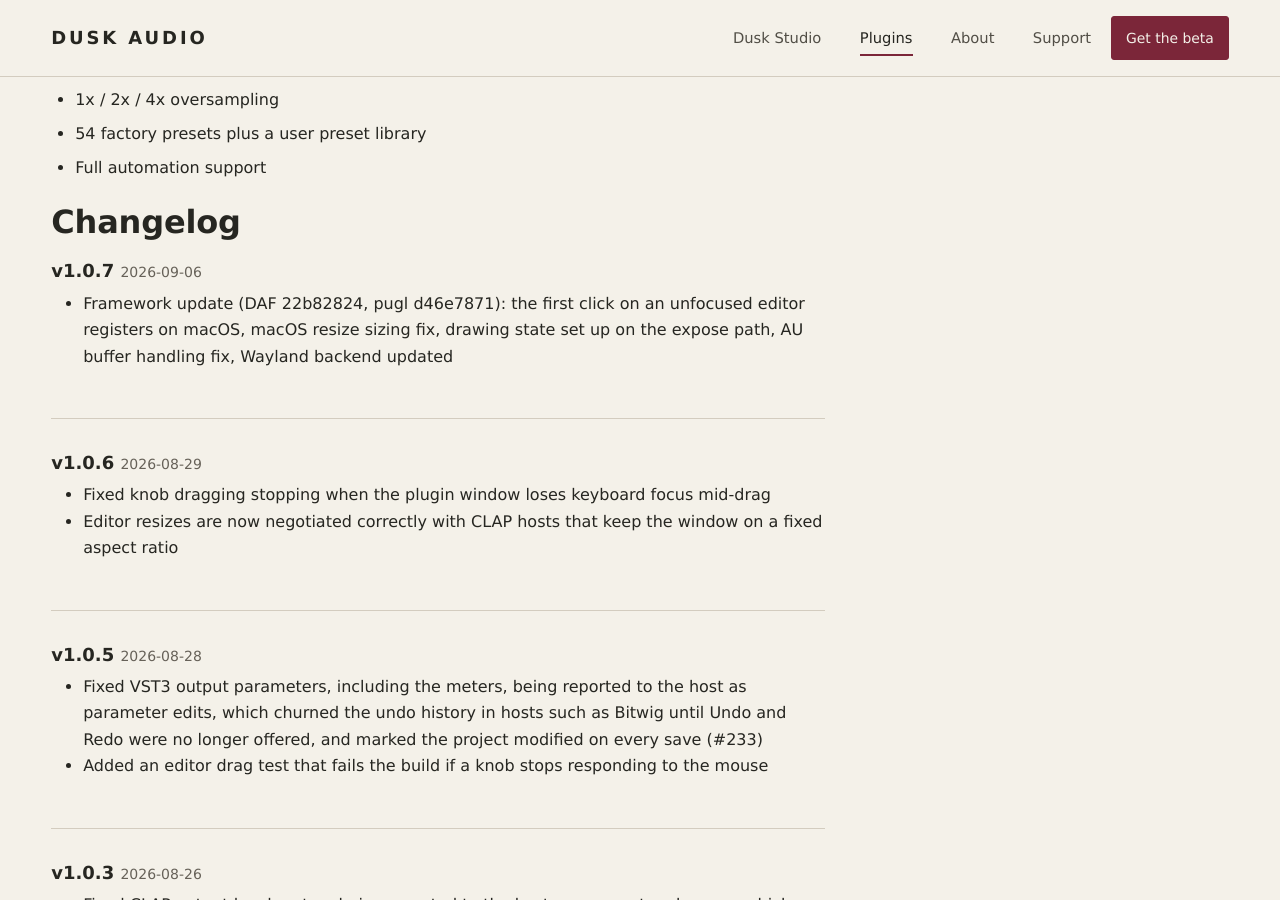
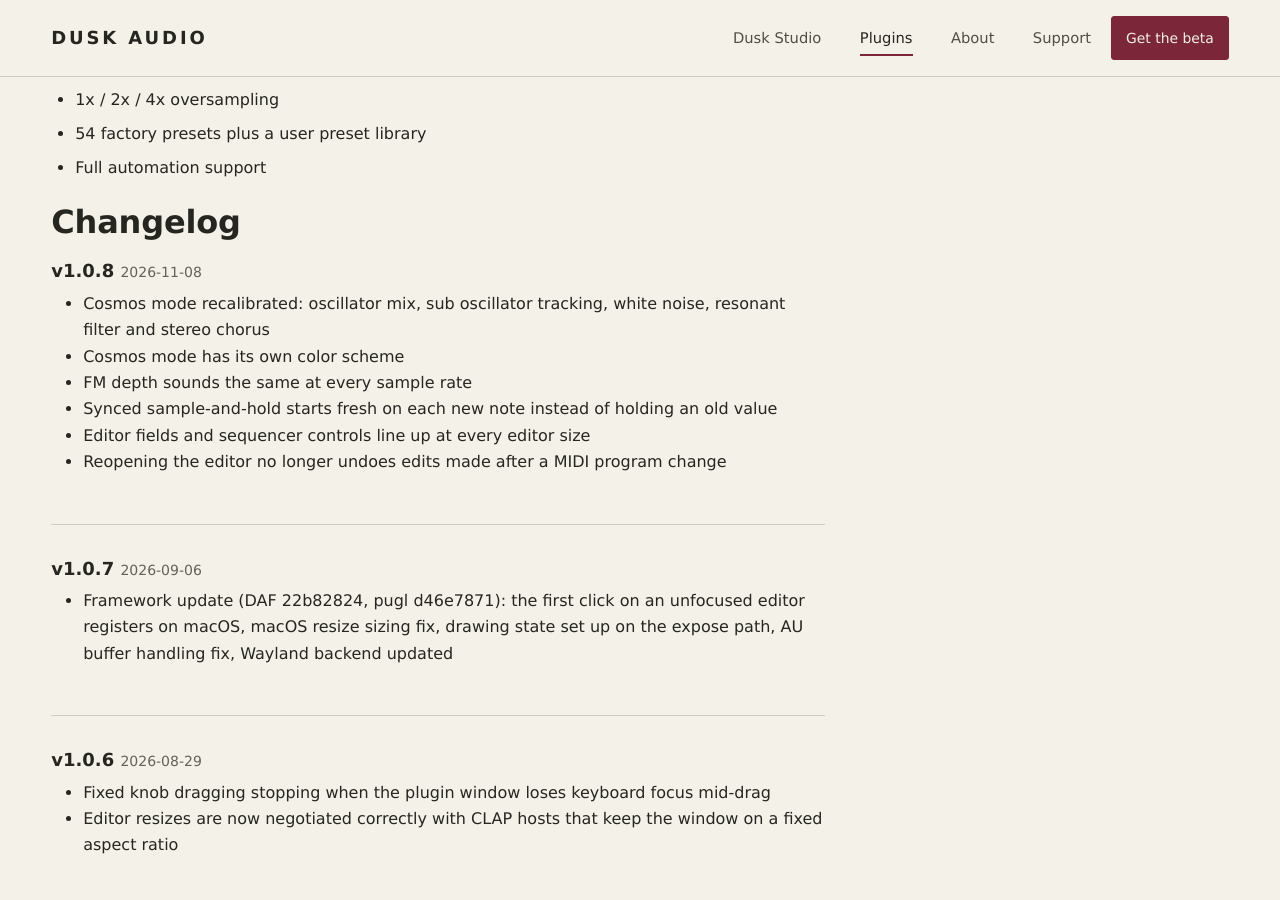
Before and after one commit to dusk-audio/dusk-audio.github.io, a Jekyll site: the page built from _plugins/sunset-circuits.md, in a window 1280 px wide and 900 px high, scrolled down 2877 px. Built offline with Jekyll 4.4.1, drawn with Linux system fonts in a browser that asks for light colours; some of the changed text lies outside the part shown.

Commit message:
Update Sunset Circuits to v1.0.8

```diff
--- a/_data/plugins.yml
+++ b/_data/plugins.yml
@@ -192,7 +192,7 @@
     presets and a user preset library. Completely free.
   status: released
   featured: true
-  version: 1.0.7
+  version: 1.0.8
   released: "2026-07-26"
 - name: Convolution Reverb
   slug: convolution-reverb
--- a/_plugins/sunset-circuits.md
+++ b/_plugins/sunset-circuits.md
@@ -4,7 +4,7 @@ title: Sunset Circuits
 slug: sunset-circuits
 tagline: Six vintage synth circuits in one instrument
 description: "Six classic synthesizers in one instrument: a stable-tuned DCO poly, a self-oscillating analog five-voice with poly-mod, an aggressive mono, a patchable semi-modular with spring reverb, a four-operator FM engine with eight algorithms, and a screaming acid bass box with a step sequencer. 54 factory presets. Free VST3, CLAP, LV2, and AU plugin for Linux, Windows, and macOS."
-version: "1.0.7"
+version: "1.0.8"
 screenshot: /assets/images/plugins/sunset-circuits-cosmos.webp
 gallery:
   - src: /assets/images/plugins/sunset-circuits-cosmos.webp
@@ -59,6 +59,15 @@ requirements:
   - "Sample rates: 44.1kHz to 192kHz"
 
 changelog:
+  - version: "1.0.8"
+    date: "2026-11-08"
+    changes:
+      - "Cosmos mode recalibrated: oscillator mix, sub oscillator tracking, white noise, resonant filter and stereo chorus"
+      - "Cosmos mode has its own color scheme"
+      - "FM depth sounds the same at every sample rate"
+      - "Synced sample-and-hold starts fresh on each new note instead of holding an old value"
+      - "Editor fields and sequencer controls line up at every editor size"
+      - "Reopening the editor no longer undoes edits made after a MIDI program change"
   - version: "1.0.7"
     date: "2026-09-06"
     changes:
```
Also changed, not shown: 1 other file.
